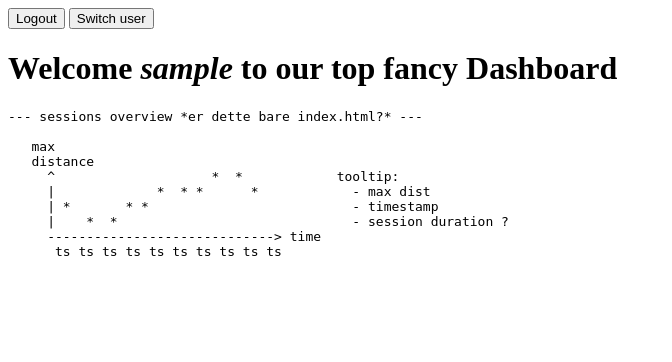
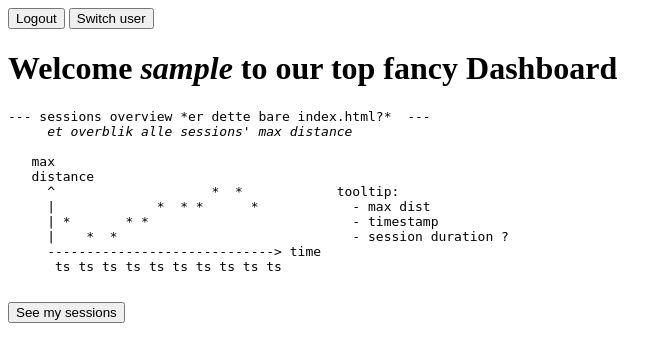
Before and after one commit to JustBobber/IoT_34315, a Flask app: page / in a window 1280 px wide. Shown: the top 362 px of the page, without its empty margins (0-672 px from the left). Run offline with Flask 3, Linux system fonts and the light colour scheme; the visitor is signed in with stand-in values (Sample User, id 1).

Commit message:
added users sessions view - needs more testing..

```diff
--- a/src/app.py
+++ b/src/app.py
@@ -16,7 +16,8 @@ def index():
 	:return: Hvis brugeren er logget ind, returneres index.html med username. Ellers returneres index.html uden bruger.
 	"""
 	user = session.get("username")
-	return render_template("index.html", user=user)
+	user_id = session.get("user_id")
+	return render_template("index.html", user=user, user_id=user_id)
 
 # ===============================================================
 #					Start of user endpoints
@@ -53,6 +54,7 @@ def login_select(user_id):
 	username = login_user(user_id)
 	if username:
 		session["username"] = username
+		session["user_id"] = user_id
 	return redirect(url_for("index"))
 
 @app.route("/logout")
@@ -68,6 +70,10 @@ def logout():
 #					End of user endpoints
 # ===============================================================
 
+@app.route("/view_users_sessions/<int:user_id>")
+def view_users_sessions(user_id):
+	users_sessions = get_users_sessions(user_id)
+	return render_template("users_sessions.html", users_sessions=users_sessions)
 
 @app.route("/view_session")
 def view_session():
@@ -79,6 +85,9 @@ def view_session():
 def receive_data_from_esp():
 	# TODO: implement me..
 	pass
+	if "username" not in session:
+		return {"error": "no user logged in"}, 401  # sender err tilbage til esp der så skal stoppe logning.
+													# det er bare et forslag, ved ikke helt om det skal være sådan.
 
 
 if __name__ == "__main__":
--- a/src/templates/index.html
+++ b/src/templates/index.html
@@ -7,7 +7,7 @@
 </head>
 <body>
 <div>
-    {% if user %}
+    {% if user and user_id %}
         <a href="{{ url_for('logout') }}"><button>Logout</button></a>
         <a href="{{ url_for('login') }}"><button>Switch user</button></a>
     {% else %}
@@ -22,7 +22,8 @@
 
 </h1>
 <pre>
---- sessions overview *er dette bare index.html?* ---
+--- sessions overview *er dette bare index.html?*  ---
+    <i> et overblik alle sessions' max distance</i>
 
    max
    distance
@@ -35,7 +36,11 @@
 
 </pre>
 <div>
-
+    {% if user and user_id %}
+        <a href="{{ url_for('view_users_sessions', user_id=user_id) }}">
+            <button>See my sessions</button>
+        </a>
+    {% endif %}
 </div>
 </body>
 </html>
```
Also changed, not shown: src/templates/users_sessions.html (added, +20 -0 lines).
